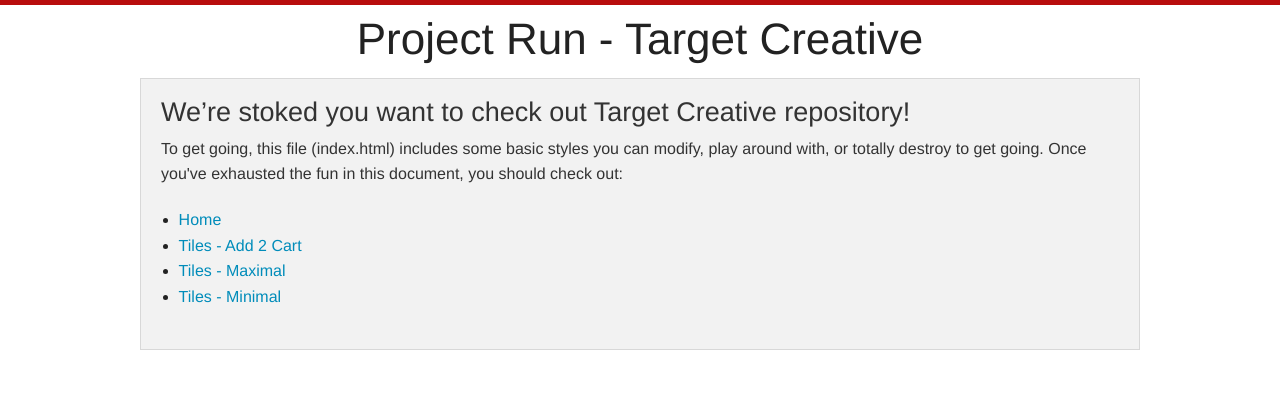
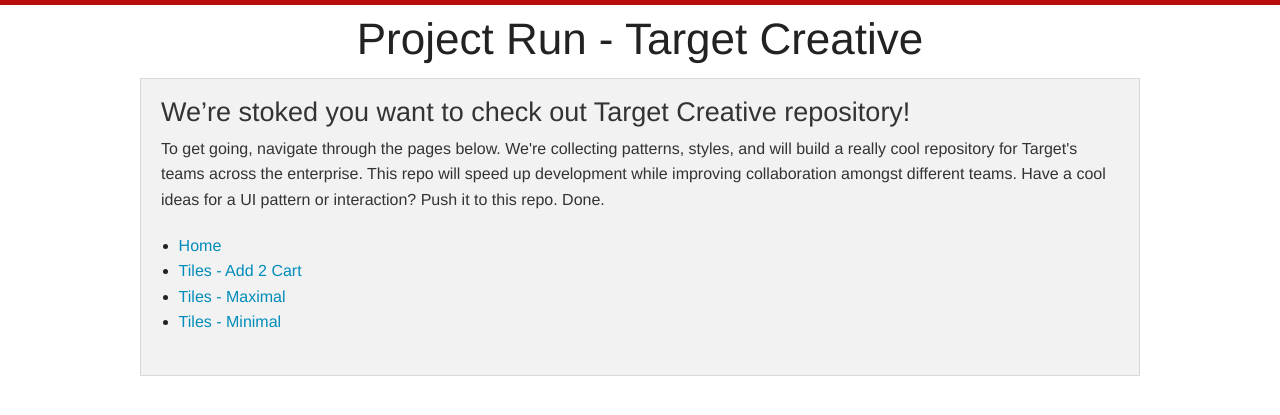
Before and after one commit to julianomoreira/pages, a Jekyll site: the page built from index.html, in a window 1280 px wide. Shown: the top 415 px of the page. Built offline with Jekyll 4.4.1, drawn with Linux system fonts in a browser that asks for light colours; Markdown is read by kramdown in place of the engine named in the settings.

Commit message:
updated welcome message

```diff
--- a/_includes/nav.html
+++ b/_includes/nav.html
@@ -7,7 +7,7 @@
 
       	<div class="panel">
 	        <h3>We&rsquo;re stoked you want to check out Target Creative repository! </h3>
-	        <p>To get going, this file (index.html) includes some basic styles you can modify, play around with, or totally destroy to get going. Once you've exhausted the fun in this document, you should check out:</p>
+	        <p>To get going, navigate through the pages below. We're collecting patterns, styles, and will build a really cool repository for Target's teams across the enterprise. This repo will speed up development while improving collaboration amongst different teams. Have a cool ideas for a UI pattern or interaction? Push it to this repo. Done.</p>
 
 
 				<nav class="nav-primary" role="navigation" >
```
